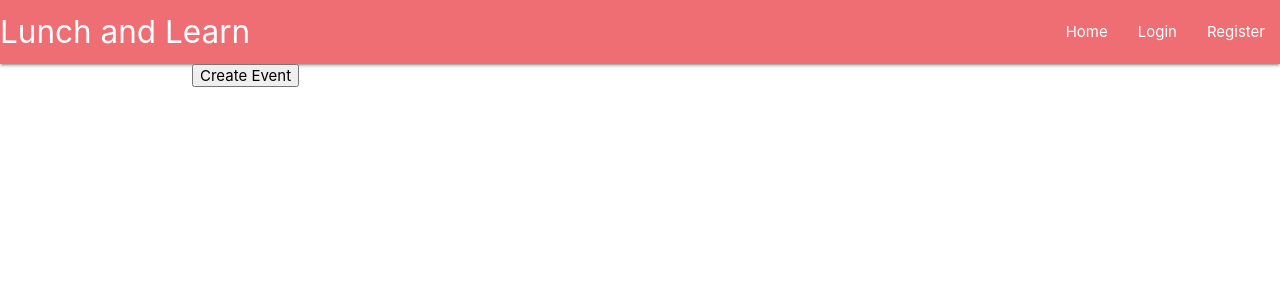
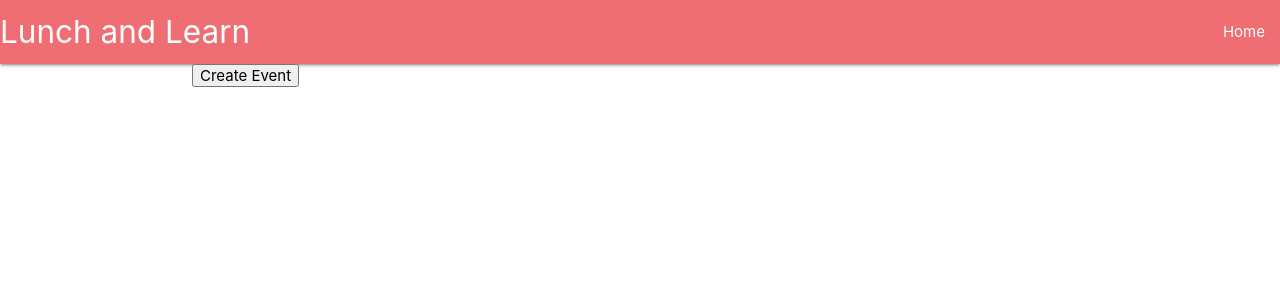
Before and after one commit to ericlee0112/LunchnLearn, a Django app: page / in a window 1280 px wide. Shown: the top 300 px of the page. Run offline with Django 3.2, Linux system fonts and the light colour scheme; some libraries are stand-ins or nearby versions.

Commit message:
fixed navbar

```diff
--- a/lunch_and_learn/main/templates/main/includes/navbaritems.html
+++ b/lunch_and_learn/main/templates/main/includes/navbaritems.html
@@ -1,8 +1,8 @@
 <li><a href="/">Home</a></li>
 {% if user.is_authenticated %}
      <li><a href="/account">{{user.username|title}}</a></li>
-     <li><a href="/logout">Logout</a></li>
+     <li><a href="/edit_profile">Edit Profile</a></li>
 {% else %}
-    <li><a href="/login">Login</a></li>
-    <li><a href="/register">Register</a></li>
+    <!-- <li><a href="/login">Login</a></li>
+    <li><a href="/register">Register</a></li> -->
 {% endif %}
```
